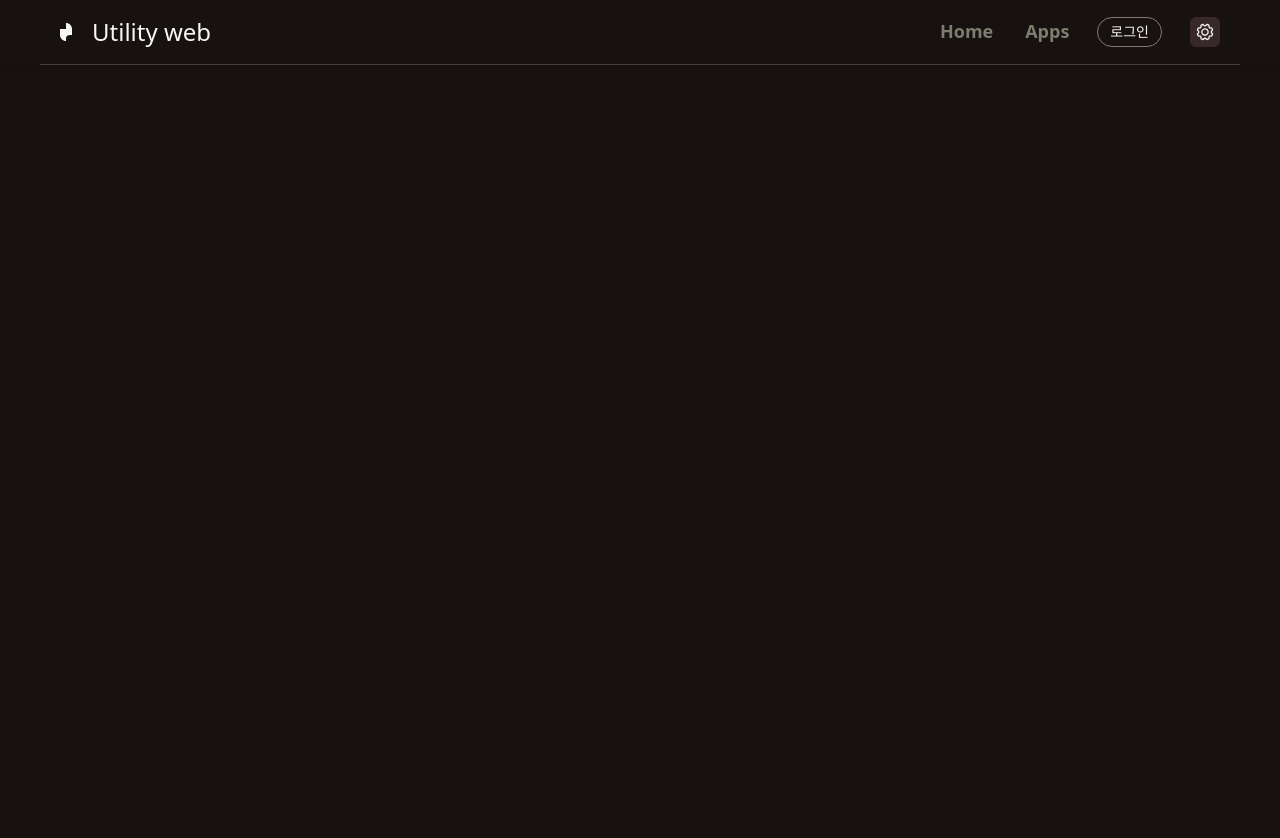
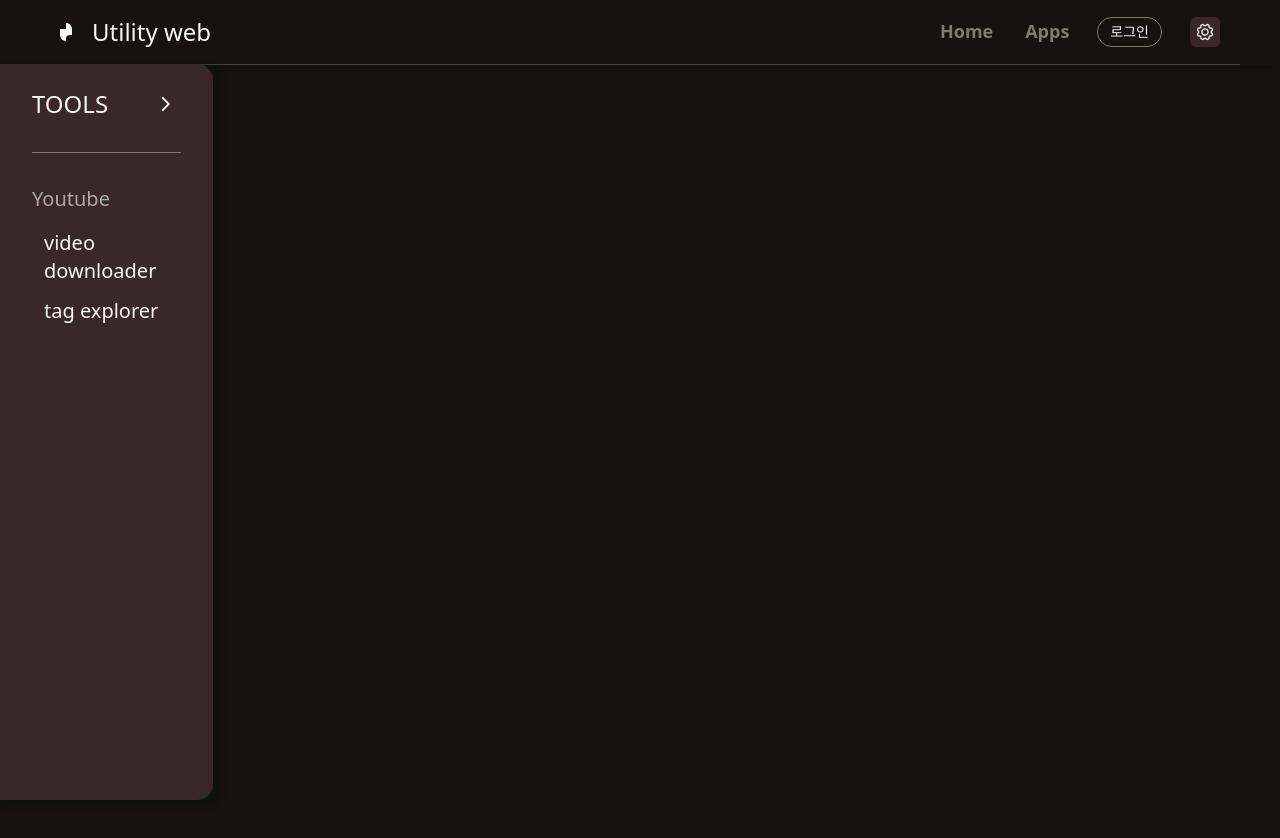
Before and after one commit to devUtilityapp/utilityweb, a React (Vite) app in the folder frontend/: page / in a window 1280 px wide. Shown: the top 838 px of the page. Built offline with nearby package versions, Linux system fonts and the light colour scheme; no server answers.

Commit message:
sidebar init

```diff
--- a/frontend/src/components/layout/Header/Header.tsx
+++ b/frontend/src/components/layout/Header/Header.tsx
@@ -11,7 +11,10 @@ export const Header = (): FunctionComponent => {
 	// };
 
 	return (
-		<header className="flex fixed top-0 left-0 right-0 px-10 bg-main-00 shadow-md w-full">
+		<header
+			className="flex fixed top-0 left-0 right-0 px-10 bg-main-00 shadow-md w-full z-40"
+			id="header"
+		>
 			<div className="flex px-5 border-b border-neutral-50 w-full">
 				<div className="flex justify-between items-center h-16 w-full">
 					{/* 로고 및 네비게이션 */}
--- /dev/null
+++ b/frontend/src/components/layout/Sidebar/Sidebar.tsx
@@ -0,0 +1,43 @@
+import { Link } from "@tanstack/react-router";
+import type { FunctionComponent } from "../../../common/types";
+
+export const Sidebar = (): FunctionComponent => {
+	return (
+		<div
+			className="sidebar w-1/6 h-screen flex flex-col fixed bottom-0 py-6 px-8 left-0 bg-main-10 rounded-tr-2xl rounded-br-2xl shadow-md z-50 gap-8"
+			id="sidebar"
+		>
+			<div className="flex justify-between items-center ">
+				<div className="text-neutral-05 text-2xl font-medium">TOOLS</div>
+				<div>
+					<svg
+						fill="none"
+						height="30"
+						viewBox="0 0 30 30"
+						width="30"
+						xmlns="http://www.w3.org/2000/svg"
+					>
+						<path
+							clipRule="evenodd"
+							d="M19.1381 15.0001L11.9137 7.77382L10.5862 9.09944L16.4869 15.0001L10.5862 20.8988L11.9137 22.2263L19.1381 15.0001Z"
+							fill="#F7F7F7"
+							fillRule="evenodd"
+						/>
+					</svg>
+				</div>
+			</div>
+			<div className="border-b border-neutral-15 w-full"></div>
+			<div className="flex flex-col gap-4">
+				<div className="text-neutral-10 text-xl font-medium">Youtube</div>
+				<ul className="flex flex-col gap-3 pl-3">
+					<li className="text-neutral-05 text-xl font-medium">
+						<Link to="/youtube-downloader">video downloader</Link>
+					</li>
+					<li className="text-neutral-05 text-xl font-medium">
+						<Link to="/youtube-downloader?info=tags">tag explorer</Link>
+					</li>
+				</ul>
+			</div>
+		</div>
+	);
+};
--- a/frontend/src/pages/YoutubeDownloader.tsx
+++ b/frontend/src/pages/YoutubeDownloader.tsx
@@ -42,10 +42,13 @@ const isVaildYoutubeURLString = (url: string): boolean => {
 	}
 
 	const urlObject = new URL(url);
-	if (urlObject.hostname !== "www.youtube.com") {
+	const hostname = urlObject.hostname;
+
+	if (hostname !== "www.youtube.com" && hostname !== "music.youtube.com") {
 		toast.error("Invalid YouTube URL");
 		return false;
 	}
+
 	const videoId = urlObject.searchParams.get("v");
 	if (!videoId) {
 		toast.error("Invalid YouTube URL");
@@ -60,7 +63,7 @@ export const YoutubeDownloader = (): FunctionComponent => {
 	const searchParameters = new URLSearchParams(window.location.search);
 	const [title] = useState<string>(
 		searchParameters.get("info") === "tags"
-			? "YOUTUBE TAGS EXTRACTOR"
+			? "YOUTUBE TAGS EXPLORER"
 			: "YOUTUBE DOWNLOADER"
 	);
 	const [videoInfo, setVideoInfo] = useState<YouTubeVideoInfo | null>(null);
@@ -72,14 +75,24 @@ export const YoutubeDownloader = (): FunctionComponent => {
 	const [format] = useState<YouTubeDownloadFormat>("mp4");
 	const [isLoading, setIsLoading] = useState<boolean>(false);
 	const [error, setError] = useState<string | null>(null);
-	const [progress, setProgress] = useState(0);
-	const [speed, setSpeed] = useState(0);
+	const [, setProgress] = useState(0);
+	const [, setSpeed] = useState(0);
 	const [, setEta] = useState(0);
-	const [isConverting, setIsConverting] = useState(false);
-	const [infoParameter] = useState<string | null>(searchParameters.get("info"));
+	const [, setIsConverting] = useState(false);
+	const [infoParameter, setInfoParameter] = useState<string | null>(
+		searchParameters.get("info")
+	);
 	const [myTags, setMyTags] = useState<Array<string>>([]);
 	const clientId = useRef(uuid()); // 고유 ID 생성
 	const wsRef = useRef<WebSocket | null>(null); // WebSocket 참조 저장
+
+	useEffect(() => {
+		console.log("change search parameters");
+		const searchParameters = new URLSearchParams(window.location.search);
+		if (searchParameters.get("info")) {
+			setInfoParameter(searchParameters.get("info"));
+		}
+	}, [window.location.search]);
 
 	useEffect(() => {
 		const ws = new WebSocket(
@@ -355,7 +368,12 @@ export const YoutubeDownloader = (): FunctionComponent => {
 
 	return (
 		<div className="flex flex-col items-center justify-start min-h-[calc(100vh-4rem)] box-border">
-			<PageTitle name={title} />
+			<div className="relative w-full flex justify-center items-center">
+				<PageTitle name={title} />
+				<div className="absolute top-0 left-0 cursor-pointer">
+					<div className="text-neutral-15 font-medium text-2xl">Tools</div>
+				</div>
+			</div>
 			<div className="w-full flex flex-col gap-8">
 				<form className="flex h-20 gap-8" onSubmit={getVideoInfo}>
 					<div className="w-5/6 h-full">
@@ -515,7 +533,7 @@ export const YoutubeDownloader = (): FunctionComponent => {
 						</div>
 
 						{/* 다운로드 진행 바 */}
-						{!infoParameter && (
+						{/* {!infoParameter && (
 							<div className="progress_bar_area">
 								<div className="progress_bar">
 									<div
@@ -532,7 +550,7 @@ export const YoutubeDownloader = (): FunctionComponent => {
 									)}
 								</div>
 							</div>
-						)}
+						)} */}
 					</div>
 				)}
 			</div>
--- a/frontend/src/routes/__root.tsx
+++ b/frontend/src/routes/__root.tsx
@@ -2,13 +2,28 @@ import { Outlet, createRootRoute } from "@tanstack/react-router";
 import { Header } from "../components/layout/Header/Header";
 import { ToastContainer } from "react-toastify";
 import "react-toastify/dist/ReactToastify.css";
+import { useEffect } from "react";
+import type { FunctionComponent } from "../common/types";
+import { Sidebar } from "../components/layout/Sidebar/Sidebar";
 
-export const Route = createRootRoute({
-	component: () => {
+function RootComponent(): FunctionComponent {
+	const setSidebarHeight = (): void => {
+		const header = document.getElementById("header");
+		const sidebar = document.getElementById("sidebar");
+		if (header && sidebar) {
+			sidebar.style.height = `${window.innerHeight - header.clientHeight + 1}px`;
+		}
+	};
+
+	useEffect(() => {
+		setSidebarHeight();
+	}, []);
+
 	return (
 		<div className="min-h-screen bg-main-00">
 			<Header />
 			<main className="mt-16 flex">
+				<Sidebar />
 				<div className="w-1/6"></div>
 				<div className="container w-2/3 py-20 px-14 box-border">
 					<Outlet />
@@ -19,5 +34,8 @@ export const Route = createRootRoute({
 			<ToastContainer />
 		</div>
 	);
-	},
+}
+
+export const Route = createRootRoute({
+	component: RootComponent,
 });
--- a/frontend/src/styles/tailwind.css
+++ b/frontend/src/styles/tailwind.css
@@ -71,6 +71,10 @@ body {
 	color: var(--neutral-05);
 }
 
+.sidebar {
+	box-shadow: 4px 4px 10px 0px #0e100f;
+}
+
 @keyframes placeHolderShimmer {
 	0% {
 		background-position: -468px 0;
```
Lines whose indentation alone changed are shown as unchanged.
